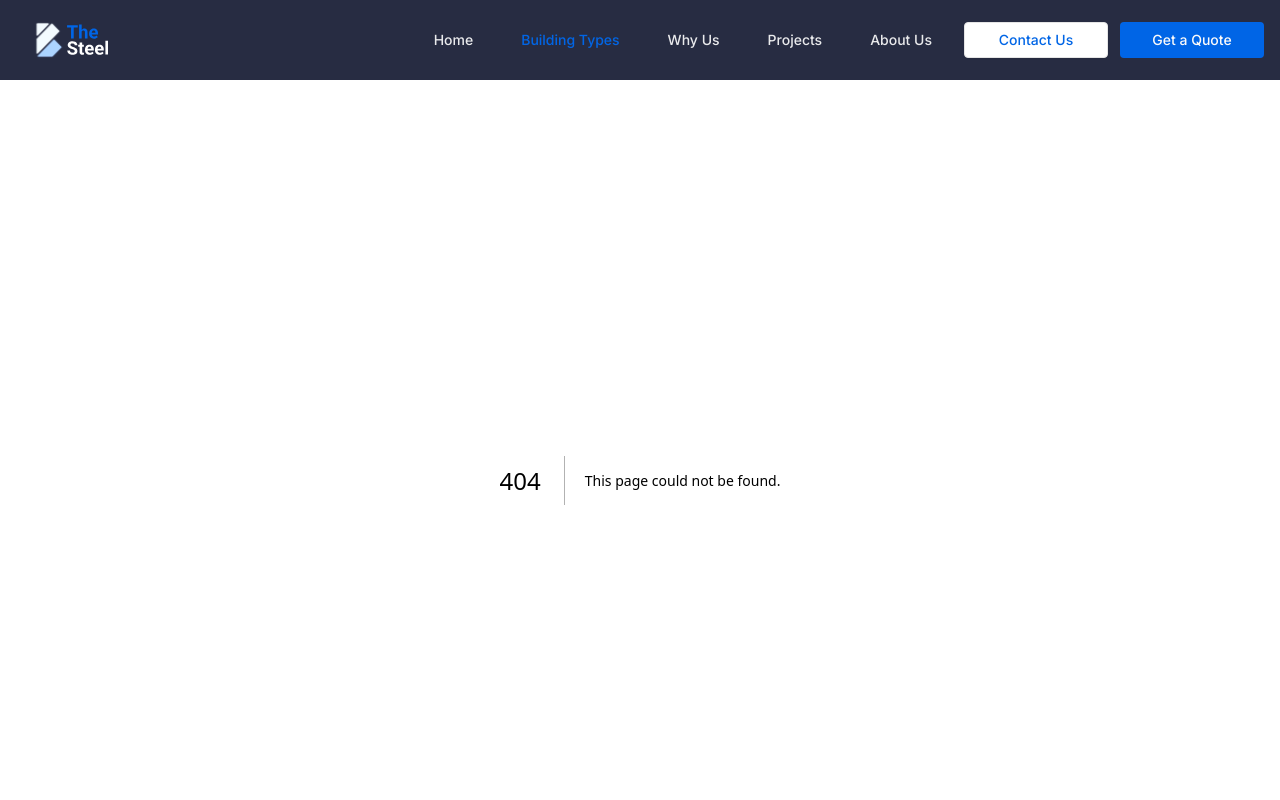
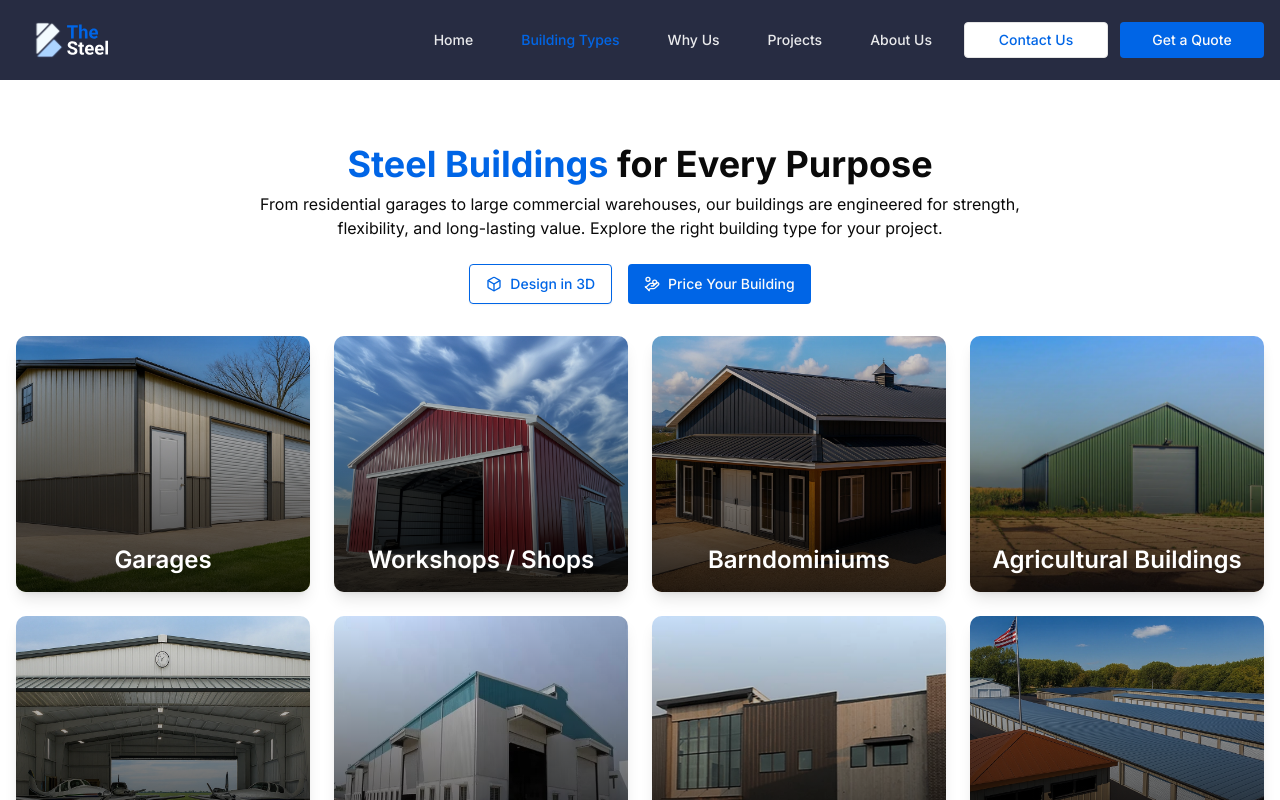
Before and after one commit to react6-flyweis/the-steel, a Next.js app: page /building-types in a window 1280 px wide. Before the commit this address had no page. Shown: the top 800 px of the page. Built offline with nearby package versions, Linux system fonts and the light colour scheme.

Commit message:
feat: implement building types page with images and interactive buttons

```diff
--- /dev/null
+++ b/app/building-types/page.tsx
@@ -0,0 +1,77 @@
+import React from "react";
+import Image from "next/image";
+import Container from "@/components/Container";
+import { Button } from "@/components/ui/button";
+
+import garageImg from "@/assets/building-types/garages.webp";
+import workshopImg from "@/assets/building-types/workshops.webp";
+import bardominiusImg from "@/assets/building-types/bardominiums.webp";
+import agricultureImg from "@/assets/building-types/agriculture.webp";
+import aviationImg from "@/assets/building-types/aviation.webp";
+import inventoryImg from "@/assets/building-types/inventory.webp";
+import commercialImg from "@/assets/building-types/commercials.webp";
+import storageImg from "@/assets/building-types/storage.webp";
+import { BoxIcon, HandCoinsIcon } from "lucide-react";
+
+const BUILDING_TYPES = [
+  { title: "Garages", src: garageImg },
+  { title: "Workshops / Shops", src: workshopImg },
+  { title: "Barndominiums", src: bardominiusImg },
+  { title: "Agricultural Buildings", src: agricultureImg },
+  { title: "Aviation", src: aviationImg },
+  { title: "Clearance Inventory", src: inventoryImg },
+  { title: "Commercials", src: commercialImg },
+  { title: "Self Storage", src: storageImg },
+];
+
+export default function Page() {
+  return (
+    <Container as="section" className="py-16">
+      <div className="text-center max-w-3xl mx-auto mb-8">
+        <h2 className="text-4xl  font-bold">
+          <span className="text-primary">Steel Buildings</span> for Every
+          Purpose
+        </h2>
+        <p className="mt-2 ">
+          From residential garages to large commercial warehouses, our buildings
+          are engineered for strength, flexibility, and long-lasting value.
+          Explore the right building type for your project.
+        </p>
+        <div className="mt-6 flex items-center justify-center gap-4">
+          <Button
+            className="rounded border-primary text-primary min-w-32"
+            size="lg"
+            variant="outline"
+          >
+            <BoxIcon />
+            Design in 3D
+          </Button>
+          <Button size="lg" className="rounded">
+            <HandCoinsIcon />
+            Price Your Building
+          </Button>
+        </div>
+      </div>
+
+      <div className="grid grid-cols-2 sm:grid-cols-2 md:grid-cols-4 gap-6">
+        {BUILDING_TYPES.map((b) => (
+          <div
+            key={b.title}
+            className="relative rounded-lg overflow-hidden shadow-lg"
+          >
+            <Image
+              src={b.src}
+              alt={b.title}
+              className="w-full h-64 object-cover"
+              placeholder="blur"
+            />
+            <div className="absolute inset-0 bg-linear-to-t from-black/80 via-black/40 to-transparent" />
+            <div className="absolute w-full bottom-4 text-white text-2xl font-semibold drop-shadow-md text-center">
+              {b.title}
+            </div>
+          </div>
+        ))}
+      </div>
+    </Container>
+  );
+}
```
